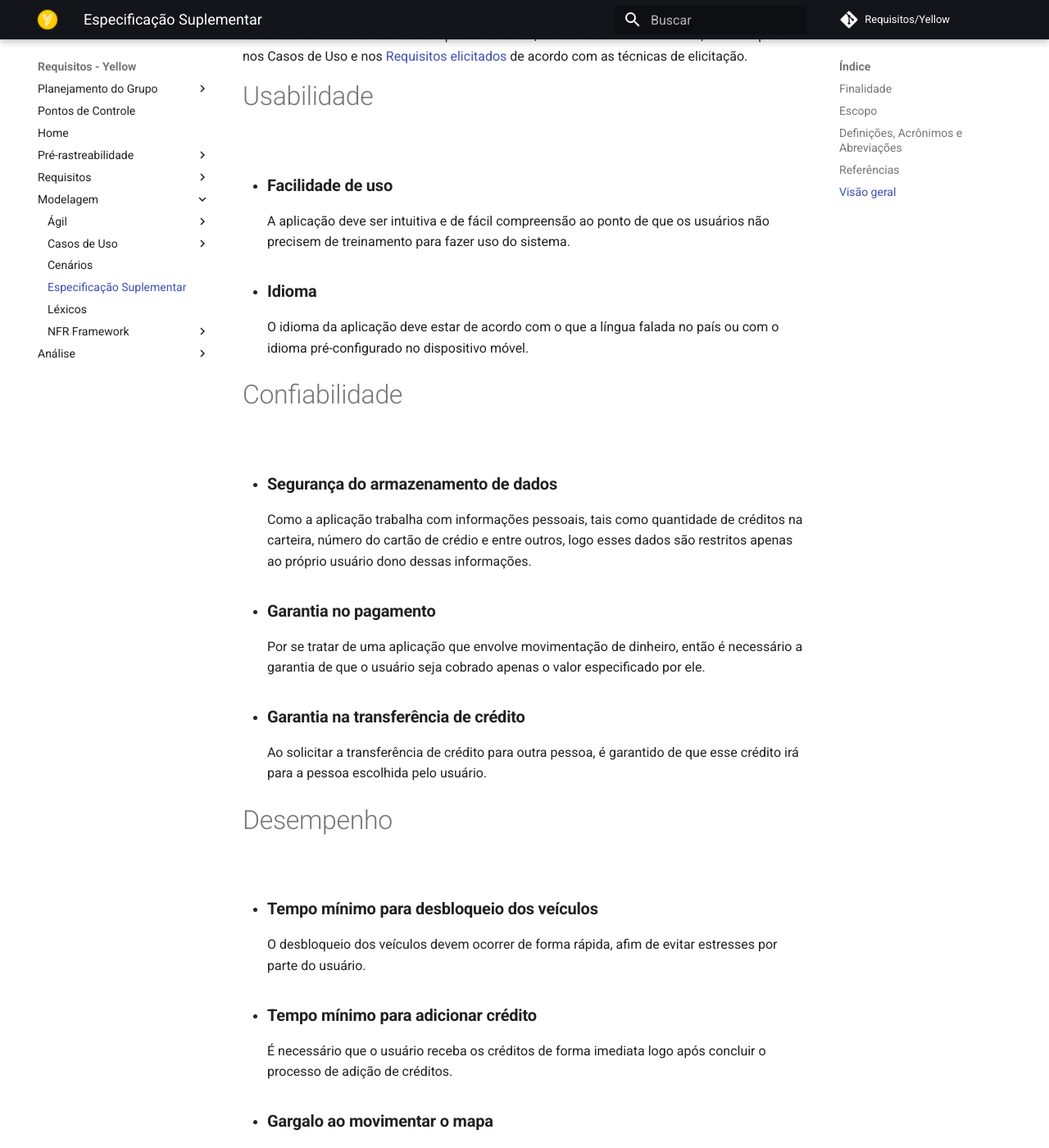
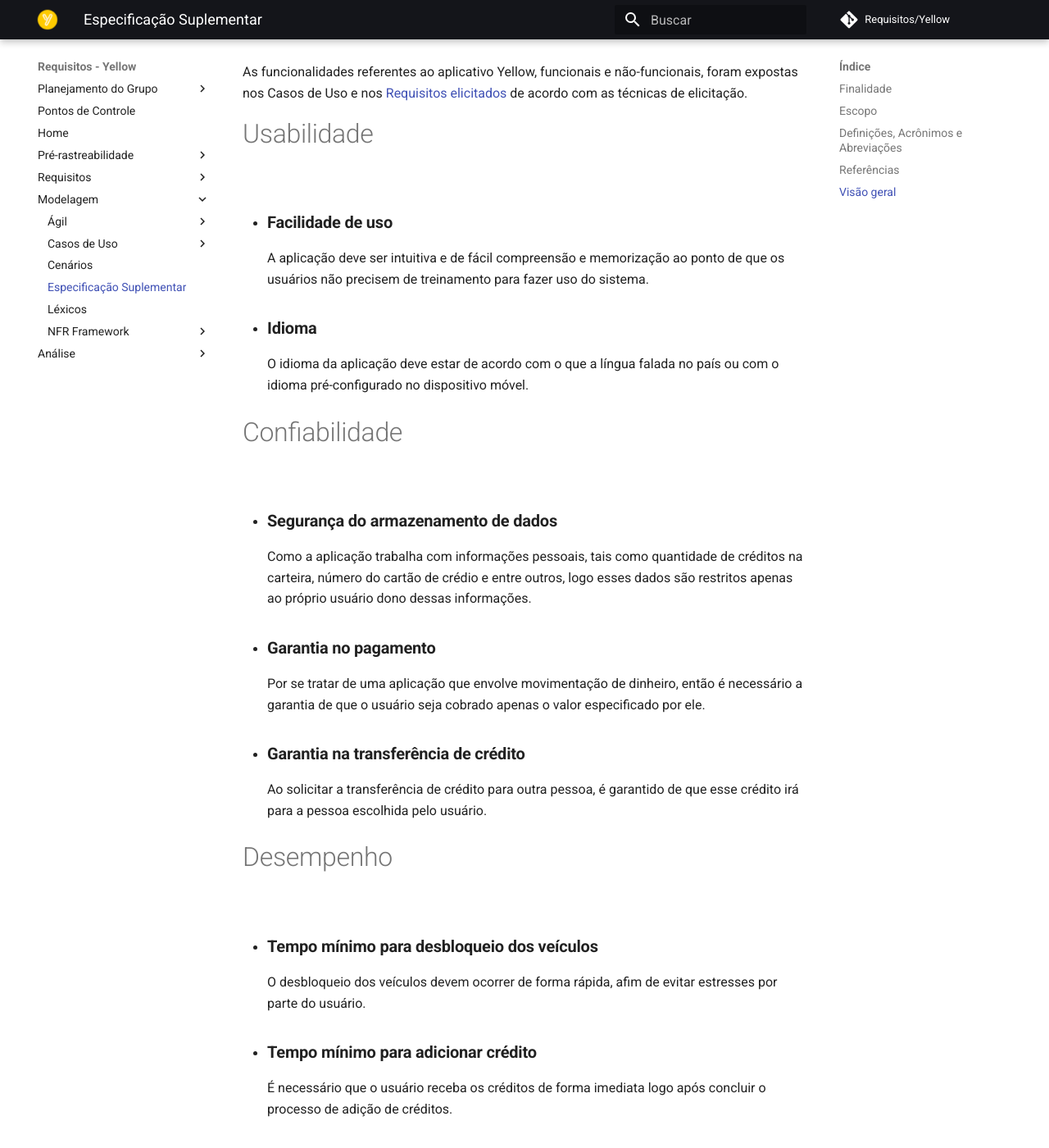
Before and after one commit to me42th/2019.2-Yellow, an MkDocs documentation site: the page built from docs/modelagem/especificacao_suplementar.md, in a window 1280 px wide and 1400 px high, scrolled down 1346 px. Shown: the whole window at 82% size. Built offline with MkDocs 1.6.1 and Material for MkDocs 9.7.7, drawn with Linux system fonts in a browser that asks for light colours; comment, search, counter and statistics services are not loaded; some of the changed text lies outside the part shown.

Commit message:
Refatorar especificação suplementar

```diff
--- a/docs/modelagem/especificacao_suplementar.md
+++ b/docs/modelagem/especificacao_suplementar.md
@@ -36,7 +37,7 @@
 Usabilidade
 ===
 - ### **Facilidade de uso**
-A aplicação deve ser intuitiva e de fácil compreensão ao ponto de que os usuários não precisem de treinamento para fazer uso do sistema.
+A aplicação deve ser intuitiva e de fácil compreensão e memorização ao ponto de que os usuários não precisem de treinamento para fazer uso do sistema.
 
 - ### **Idioma**
 O idioma da aplicação deve estar de acordo com o que a língua falada no país ou com o idioma pré-configurado no dispositivo móvel.
```
Also changed, not shown: other parts of docs/modelagem/especificacao_suplementar.md (+9 -1 lines).
